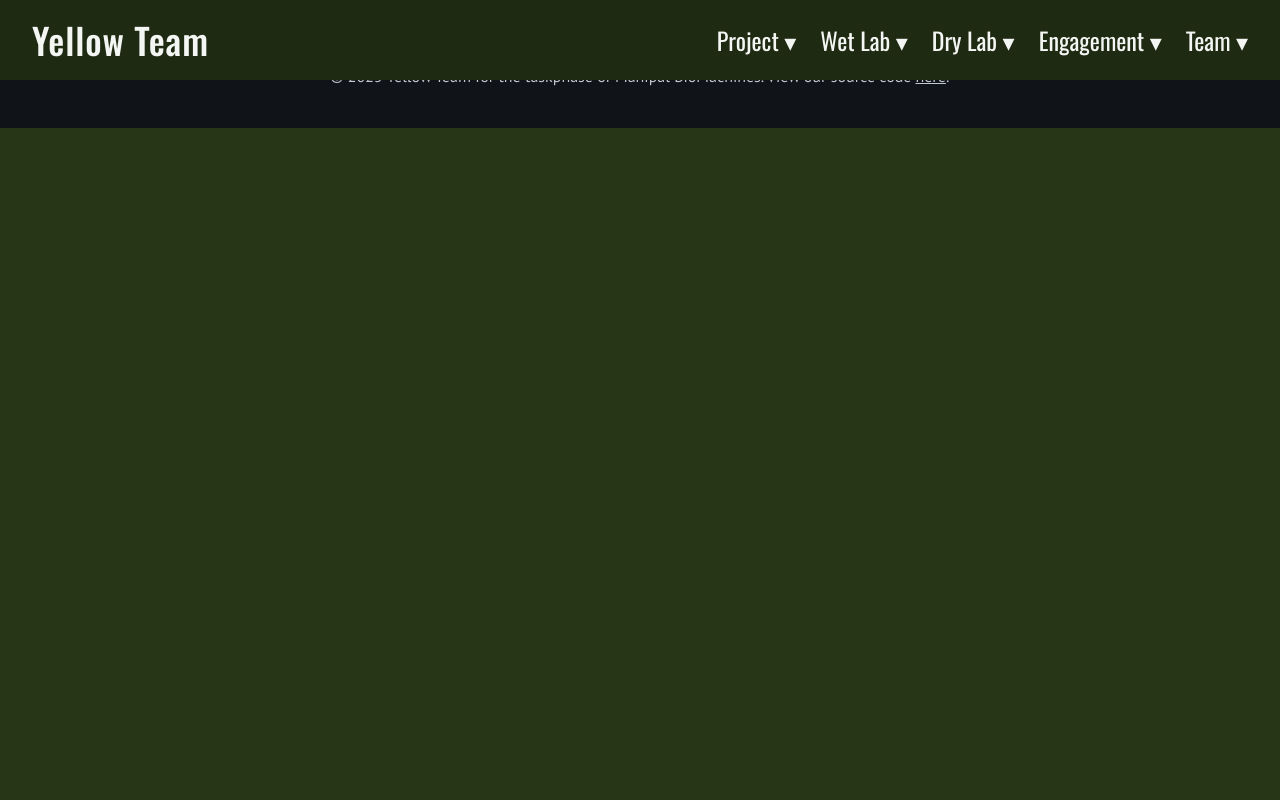
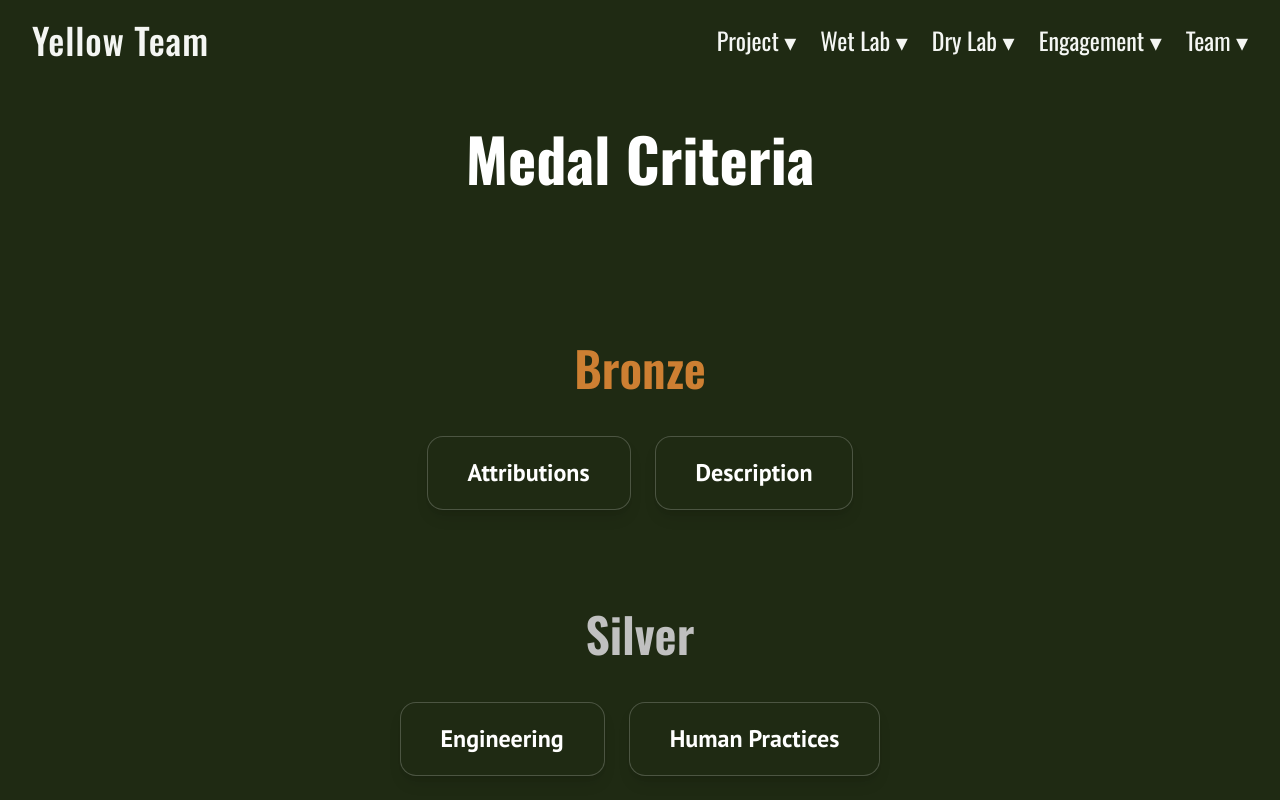
Before and after one commit to poseidon-boi/mbm-taskphase-yellow-team, a React (Vite) app: page /team/medals in a window 1280 px wide. Shown: the top 800 px of the page. Built offline with nearby package versions, Linux system fonts and the light colour scheme.

Commit message:
education

```diff
--- a/src/pages/team/medals.tsx
+++ b/src/pages/team/medals.tsx
@@ -1,6 +1,94 @@
-function Medals(){
-    return(<>
-    <div>Medals</div></>)
+function Medals() {
+  const renderTitleHover = (text: string) =>
+    text.split("").map((char, i) => (
+      <span
+        key={i}
+        className="inline-block transition-colors duration-200 hover:text-[#dda15e]"
+      >
+        {char === " " ? "\u00A0" : char}
+      </span>
+    ));
+
+  const Button = ({
+    label,
+    href,
+  }: {
+    label: string;
+    href: string;
+  }) => (
+    <a
+      href={href}
+      className="
+      inline-block
+  px-10 py-5
+  rounded-2xl
+  bg-[#1F2A13]
+  text-white
+  text-2xl
+  font-semibold
+  shadow-lg
+  border border-white/20
+  transition-all
+  duration-200
+  hover:bg-[#E6BB89]
+  hover:text-black
+  hover:-translate-y-0.5
+  active:translate-y-0
+      "
+    >
+      {label}
+    </a>
+  );
+
+  return (
+    <div className="w-full min-h-screen bg-[#1F2A13] text-white">
+      {/* ===== TITLE ===== */}
+      <div className="pt-32 pb-24 mb-15 flex justify-center">
+        <h1 className="text-6xl font-bold">
+          {renderTitleHover("Medal Criteria")}
+        </h1>
+      </div>
+
+      {/* ===== CONTENT ===== */}
+      <div className="max-w-5xl mx-auto pb-32 space-y-20">
+
+        {/* ===== BRONZE ===== */}
+        <section>
+          <h2 className="text-5xl font-semibold mb-6 text-[#CD7F32] flex justify-center">
+            Bronze
+          </h2>
+          <div className="flex p-5 gap-6 flex-wrap justify-center">
+            <Button label="Attributions" href="/team/attributions" />
+            <Button label="Description" href="/project/description" />
+          </div>
+        </section>
+
+        {/* ===== SILVER ===== */}
+        <section>
+          <h2 className="text-5xl font-semibold mb-6 text-[#C0C0C0] flex justify-center">
+            Silver
+          </h2>
+          <div className="flex p-5 gap-6 flex-wrap justify-center">
+            <Button label="Engineering" href="/project/engineering" />
+            <Button label="Human Practices" href="/engagement/hp" />
+          </div>
+        </section>
+
+        {/* ===== GOLD ===== */}
+        <section>
+          <h2 className="text-5xl font-semibold mb-6 text-[#FFD700] flex justify-center">
+            Gold
+          </h2>
+          <div className="flex  p-5 gap-6 flex-wrap justify-center">
+            <Button label="Software" href="/drylab/software" />
+            <Button label="Model" href="/drylab/model" />
+            <Button label="Best Part Collection" href="/project/design" />
+          </div>
+        </section>
+
+      </div>
+    </div>
+  );
 }
 
-export default Medals
+export default Medals;
```
